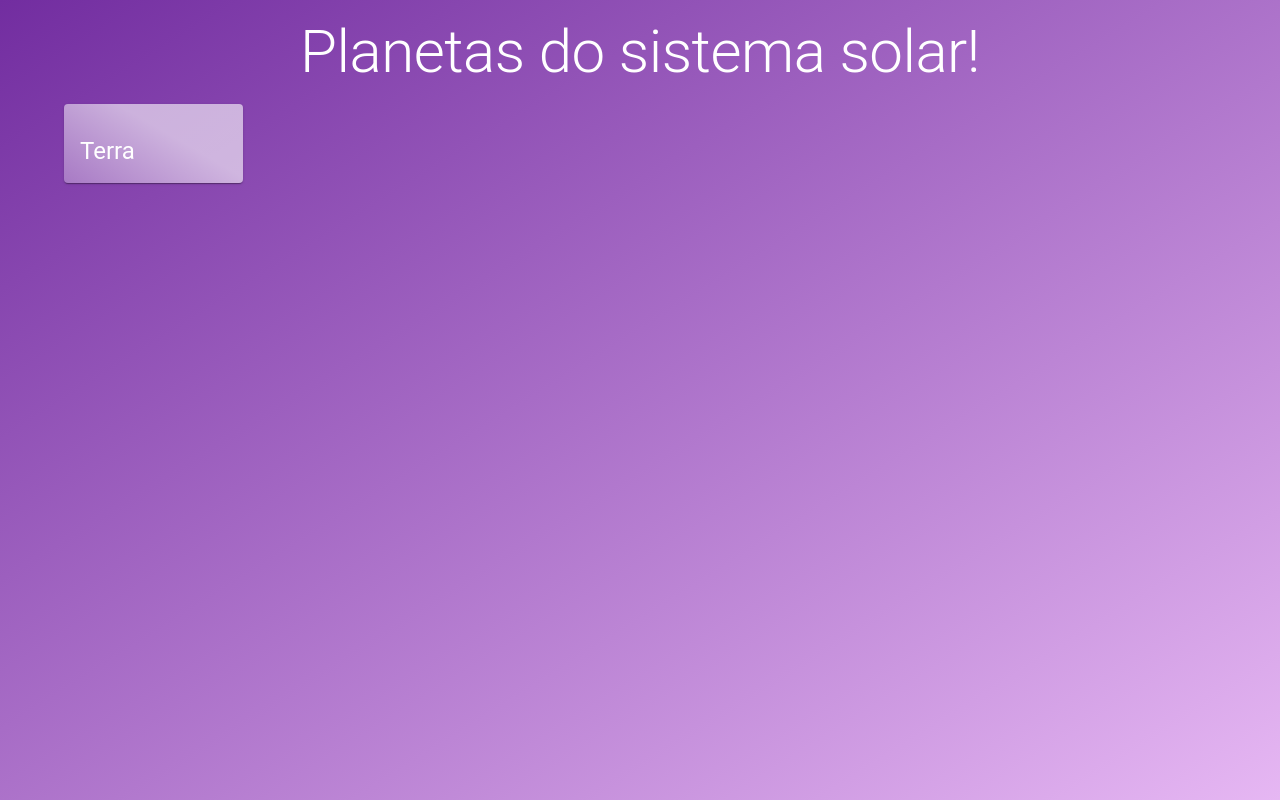
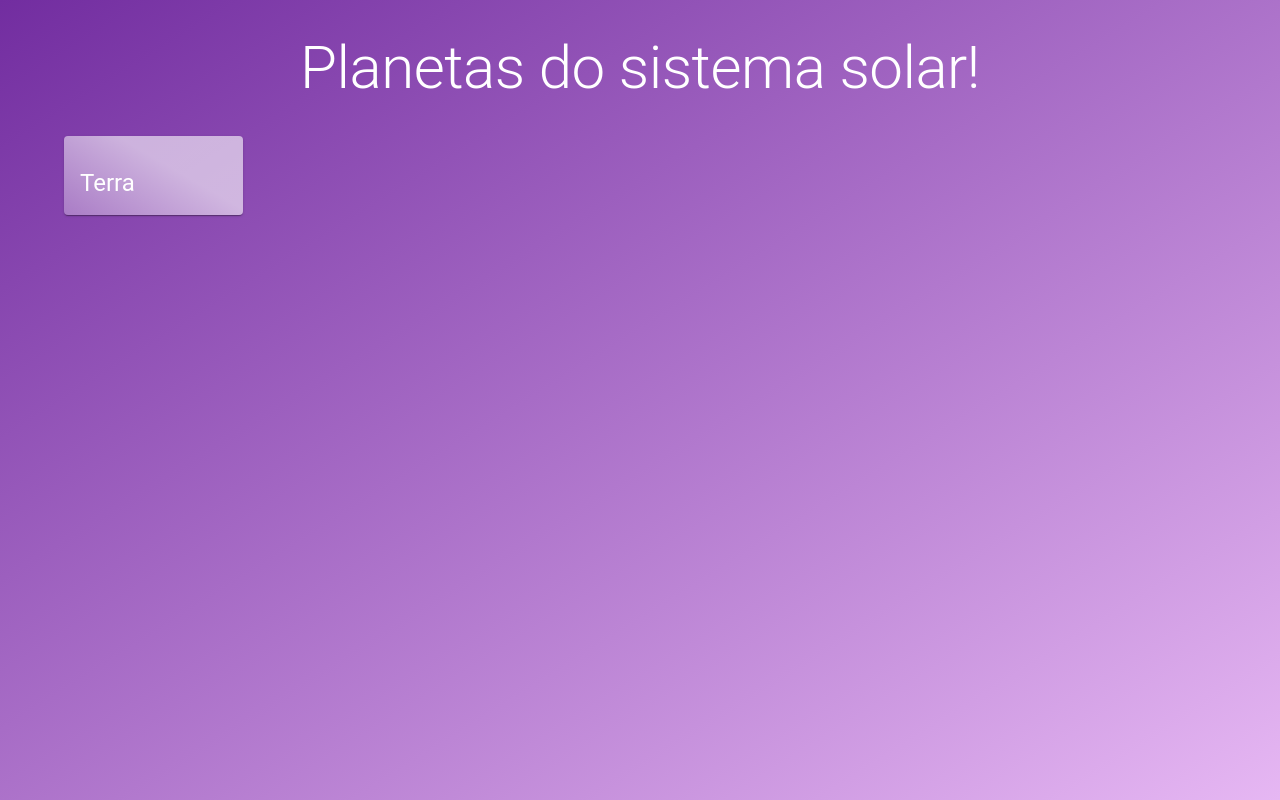
Before and after one commit to ernanijose/curso-decolando-solar-pwa, a React (Create React App) app: page /planetas in a window 1280 px wide. Built offline with nearby package versions, Linux system fonts and the light colour scheme.

Commit message:
Estilizando a pagina de planeta

```diff
--- a/src/App.css
+++ b/src/App.css
@@ -21,6 +21,10 @@ a{
     background-size: cover;
 }
 
+.containerMargin{
+    padding-top: 2rem;
+}
+
 .animacaoEfeitoFlutuando{
     animation: animacaoEfeitoFlutuando 5s ease-in-out infinite;
 }
@@ -33,3 +37,16 @@ a{
         transform: translateY(-20px);
     }
 }
+
+.animacaoEfeitoGirar{
+    animation: animacaoEfeitoGirar 30s linear infinite;
+}
+
+@keyframes animacaoEfeitoGirar {
+    0%{
+        transform: rotate(0);
+    }
+    100%{
+        transform: rotate(360deg);
+    }
+}
--- a/src/paginas/planeta.js
+++ b/src/paginas/planeta.js
@@ -13,7 +13,7 @@ export default function PaginaPlaneta(){
     }
 
     return (
-        <Container maxWidth="xl">
+        <Container maxWidth="xl" className="containerMargin">
             <Link to="/planetas">
                 <Button variant="outlined" size="large"><ArrowBackIosIcon /> Voltar</Button>
             </Link>
@@ -23,7 +23,7 @@ export default function PaginaPlaneta(){
             alignItems="center"
             spacing={2}
             >
-                <img className="efeito-girar" src="" alt="" />
+                <img className="animacaoEfeitoGirar" src="" alt="" />
                 <Typography variant="h5" component="h1">
                     Terra
                 </Typography>
--- a/src/paginas/planetas.js
+++ b/src/paginas/planetas.js
@@ -4,10 +4,10 @@ import { Link } from "react-router-dom";
 export default function PaginaPlanetas(){
     return (
         <Container maxWidth="lg">
-            <Typography variant="h2" component="h1" textAlign="center" pt={2}>
+            <Typography variant="h2" component="h1" textAlign="center" className="containerMargin">
                 Planetas do sistema solar!
             </Typography>
-            <Grid container spacing={2} pt={2}>
+            <Grid container spacing={2} className="containerMargin">
                 <Grid item xs={6} sm={4} md={3} lg={2} xl={2}>
                     <Card className="cardVidro">
                         <Link to="/planeta/test">
```
